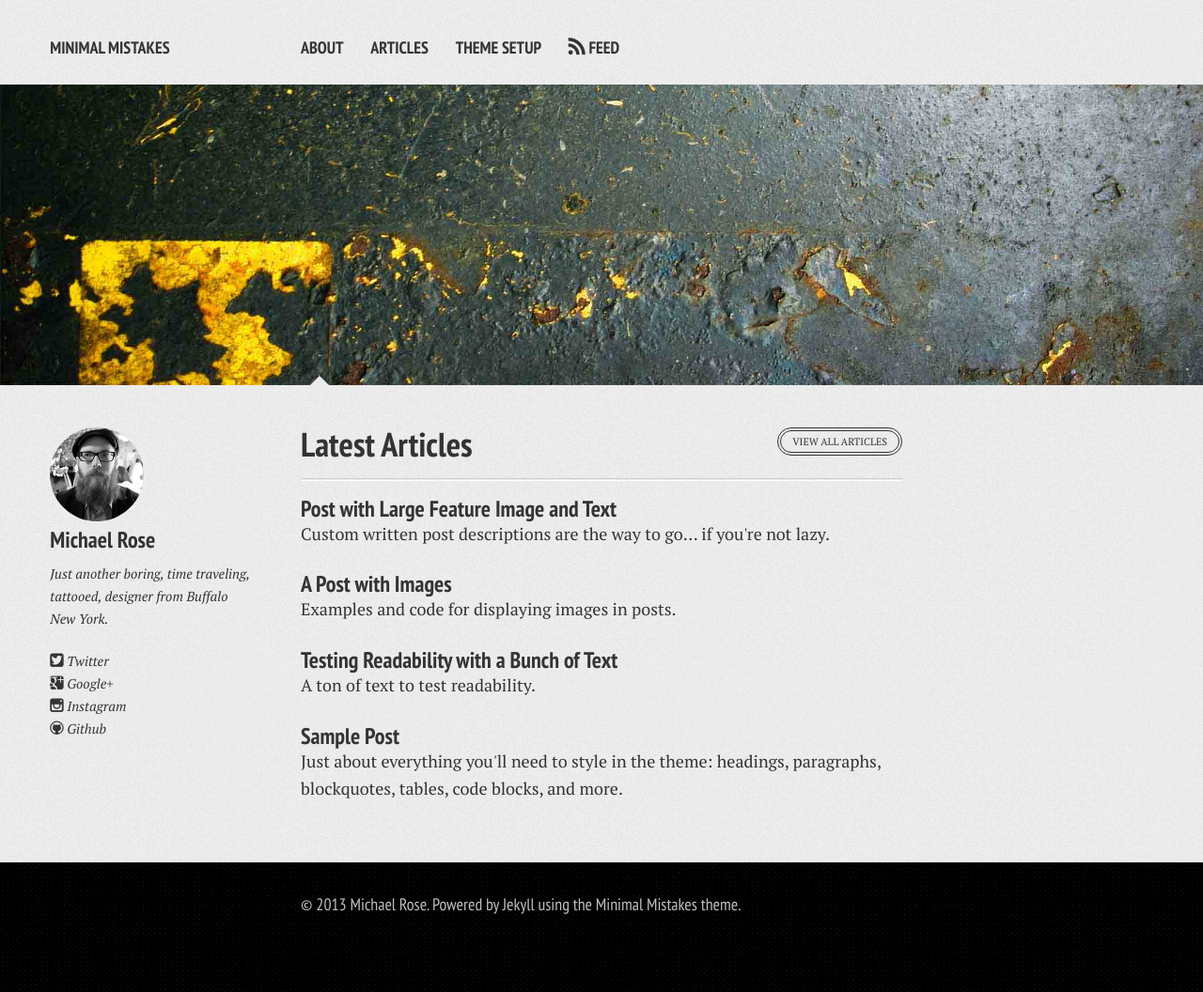
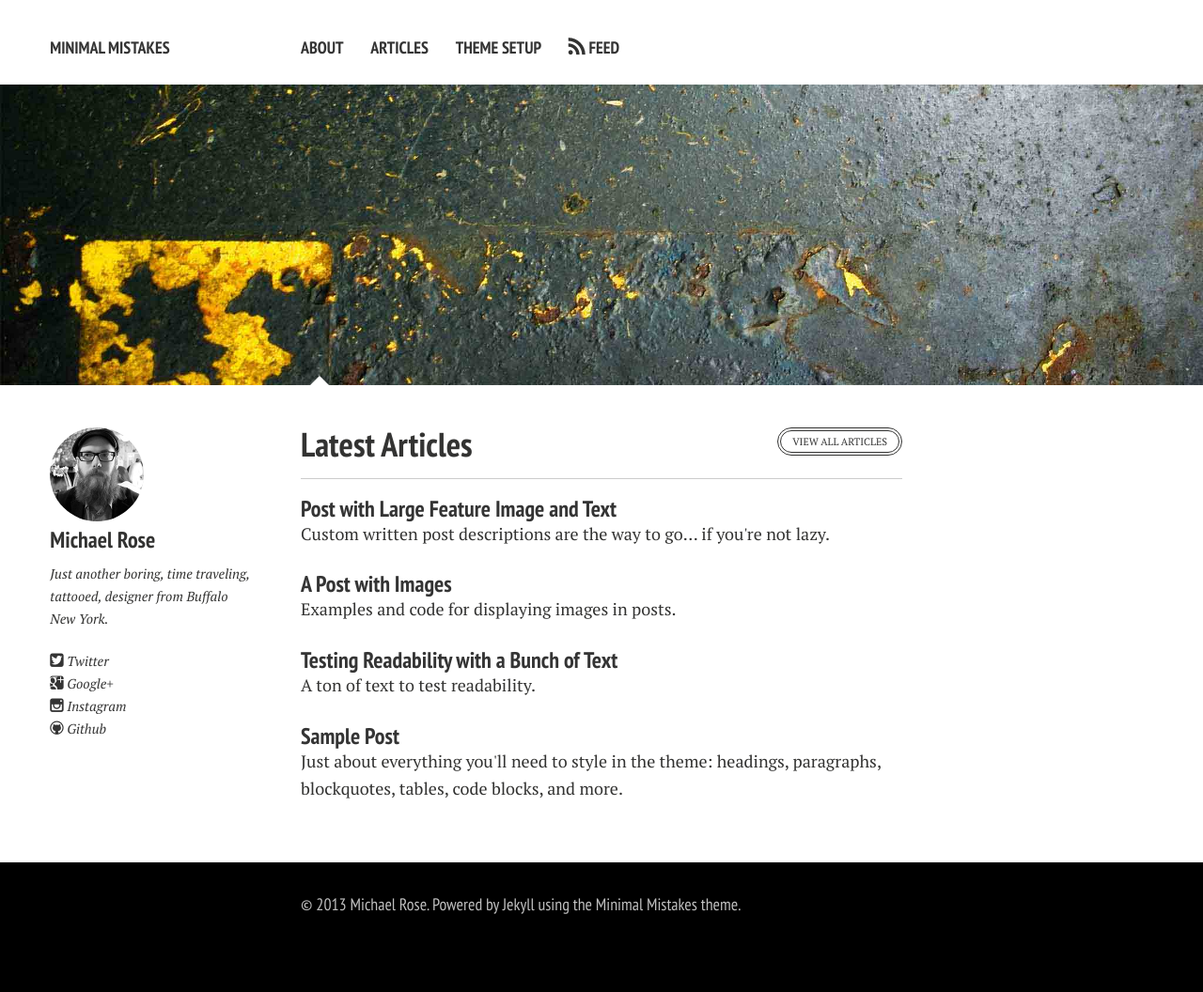
Before and after one commit to orenetar3/dgrtwo.github.com, a Jekyll site: the page built from index.md, in a window 1280 px wide. Shown: the whole page at 94% size. Built offline with Jekyll 4.4.1, drawn with Linux system fonts in a browser that asks for light colours; nearby versions of some CDN libraries.

Commit message:
Remove background texture

```diff
--- a/assets/css/ie.css
+++ b/assets/css/ie.css
@@ -1380,7 +1380,7 @@ select:focus {
 }
 /* Page level layout styles */
 html {
-  background: #ebebeb url(../img/background-light.jpg);
+  background-color: #ffffff;
   font-family: 'PT Serif', serif;
   font-color: #333332;
   font-size: 90%;
@@ -1493,7 +1493,7 @@ html {
   width: 0;
   height: 0;
   border: 20px solid transparent;
-  border-bottom-color: #ebebeb;
+  border-bottom-color: #ffffff;
 }
 .image-wrap img {
   width: 100%;
@@ -1717,7 +1717,7 @@ html {
   margin-top: 1em;
   padding-top: 2em;
   padding-bottom: 3em;
-  background: #000000 url(../img/background-dark.png);
+  background-color: #000000;
 }
 .footer-wrap:before,
 .footer-wrap:after {
--- a/assets/css/main.css
+++ b/assets/css/main.css
@@ -1737,7 +1737,7 @@ select:focus {
 }
 /* Page level layout styles ================================ */
 html {
-  background: #ebebeb url(../img/background-light.jpg);
+  background-color: #ffffff;
   font-family: 'PT Serif', serif;
   font-color: #333332;
   font-size: 90%;
@@ -1850,7 +1850,7 @@ html {
   width: 0;
   height: 0;
   border: 20px solid transparent;
-  border-bottom-color: #ebebeb;
+  border-bottom-color: #ffffff;
 }
 .image-wrap img {
   width: 100%;
@@ -2074,7 +2074,7 @@ html {
   margin-top: 1em;
   padding-top: 2em;
   padding-bottom: 3em;
-  background: #000000 url(../img/background-dark.png);
+  background-color: #000000;
 }
 .footer-wrap:before,
 .footer-wrap:after {
--- a/assets/less/page.less
+++ b/assets/less/page.less
@@ -1,5 +1,5 @@
 html {
-	background: @bodycolor url(../img/background-light.jpg);
+	background-color: @bodycolor;
 	font-family: @basefont;
 	font-color: @textcolor;
 	font-size: 90%;
@@ -259,7 +259,7 @@ html {
 	margin-top: 1em;
 	padding-top: 2em;
 	padding-bottom: 3em;
-	background: @black url(../img/background-dark.png);
+	background-color: @black;
 	a,
 	a:active,
 	a:visited,
--- a/assets/less/variables.less
+++ b/assets/less/variables.less
@@ -4,7 +4,7 @@
 @codefont: Monaco, Courier New, monospace;
 
 // COLOR ====================================================
-@bodycolor      : #ebebeb;
+@bodycolor      : #fff;
 @textcolor      : #333332;
 @basecolor 		: #343434;
 @compcolor 		: spin(@basecolor, 180);
```
Also changed, not shown: assets/img/background-dark.png (deleted), assets/img/background-light.jpg (deleted).
